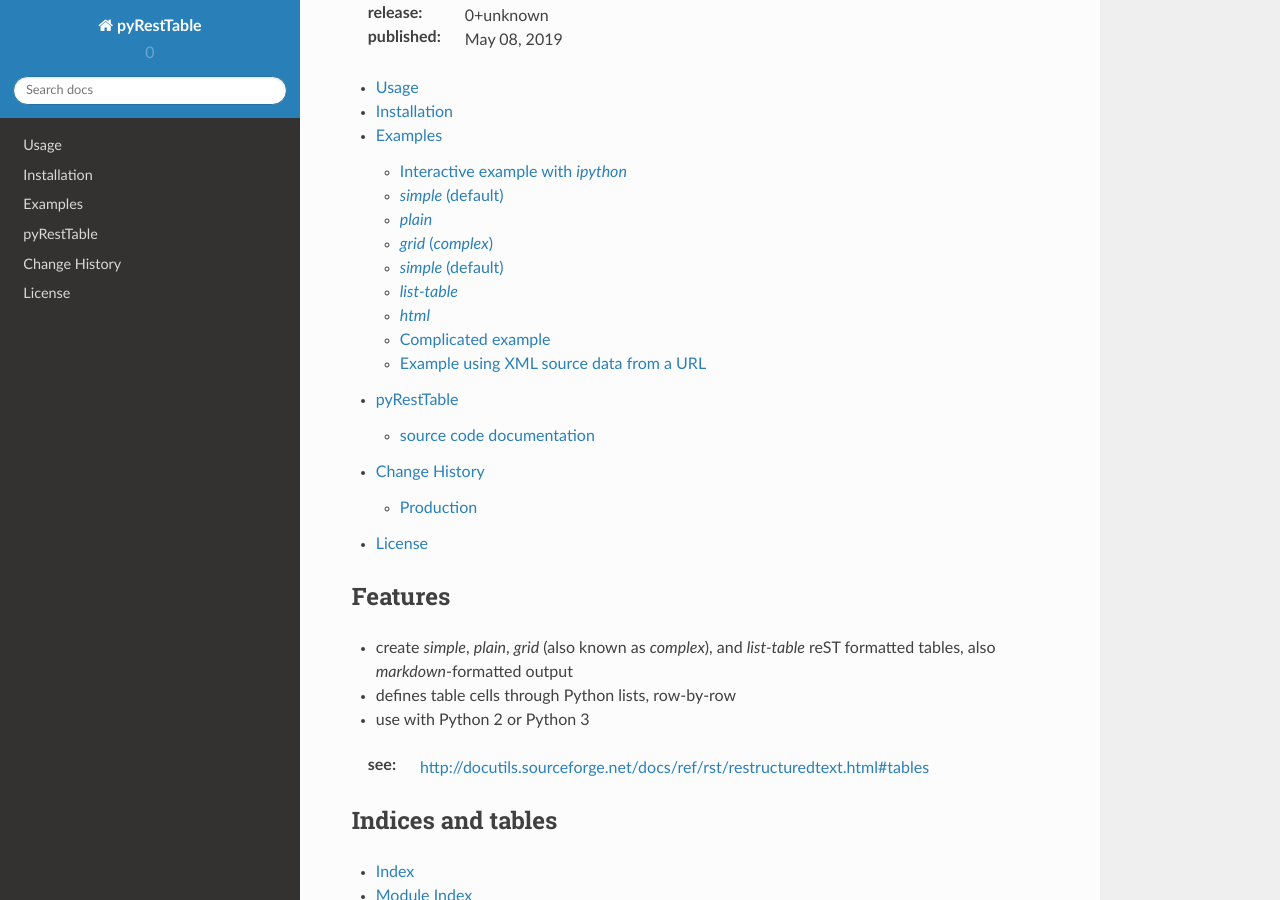
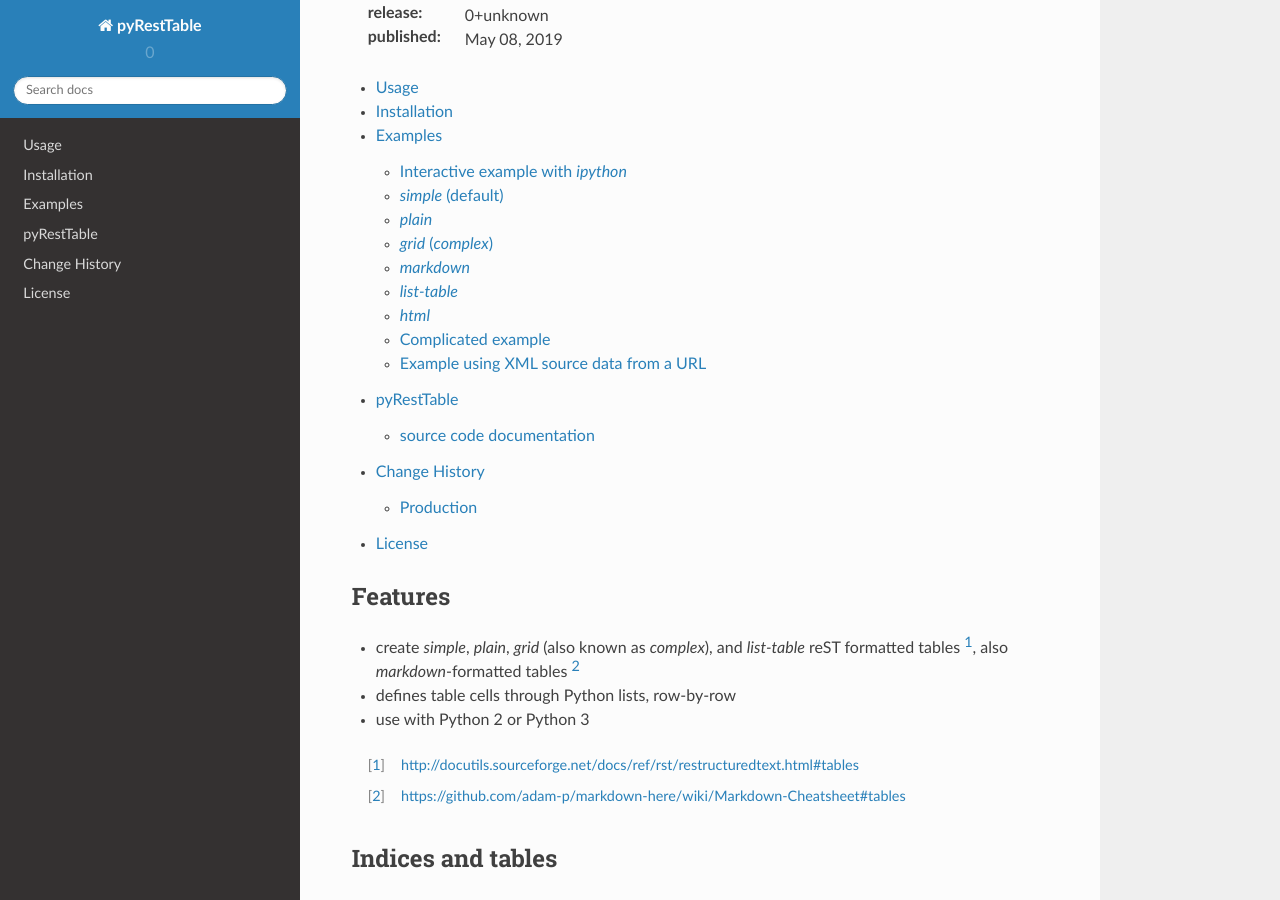
Before and after one commit to prjemian/pyRestTable, a Sphinx documentation site: the page built from docs/source/index.rst, in a window 1280 px wide and 900 px high, scrolled down 710 px. Built offline with Sphinx 7.4.7 and the Read the Docs theme 2.0.0, drawn with Linux system fonts in a browser that asks for light colours.

Commit message:
markdown support

```diff
--- a/docs/source/index.rst
+++ b/docs/source/index.rst
@@ -20,12 +20,12 @@
 ########
 
 * create *simple*, *plain*, *grid* (also known as *complex*), and *list-table*
-  reST formatted tables, also *markdown*-formatted output
+  reST formatted tables [#]_, also *markdown*-formatted tables [#]_
 * defines table cells through Python lists, row-by-row
 * use with Python 2 or Python 3
 
-:see: http://docutils.sourceforge.net/docs/ref/rst/restructuredtext.html#tables
-
+.. [#] http://docutils.sourceforge.net/docs/ref/rst/restructuredtext.html#tables
+.. [#] https://github.com/adam-p/markdown-here/wiki/Markdown-Cheatsheet#tables
 
 Indices and tables
 ##################
```
Also changed, not shown: docs/source/examples/markdown.rst (+4 -3 lines).
